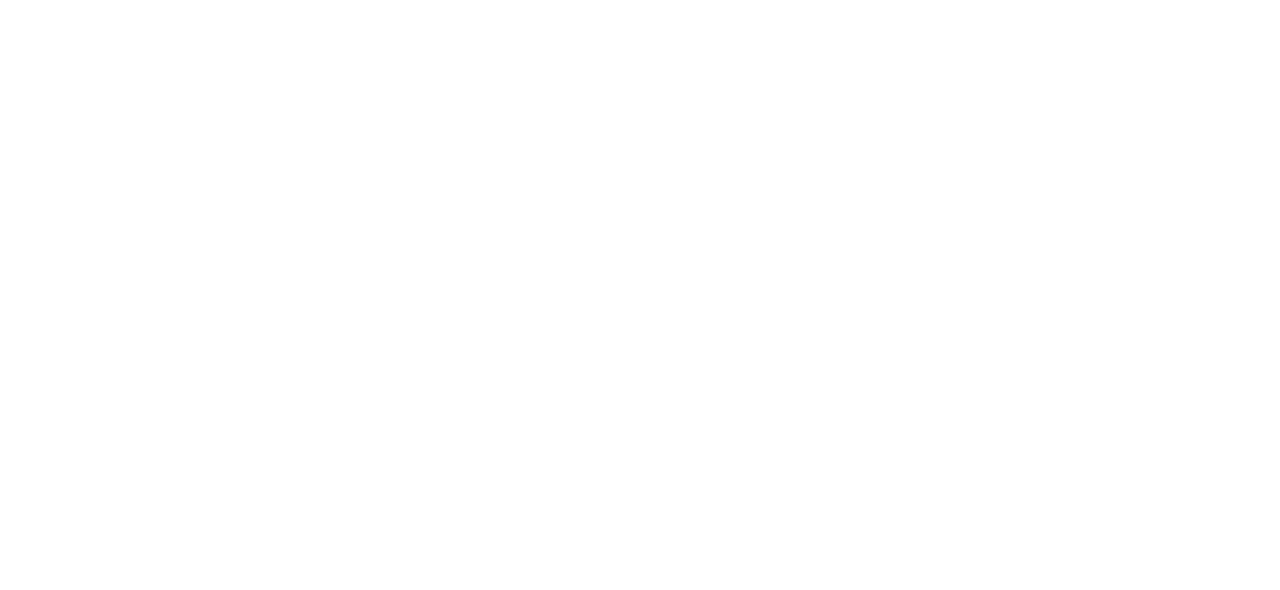
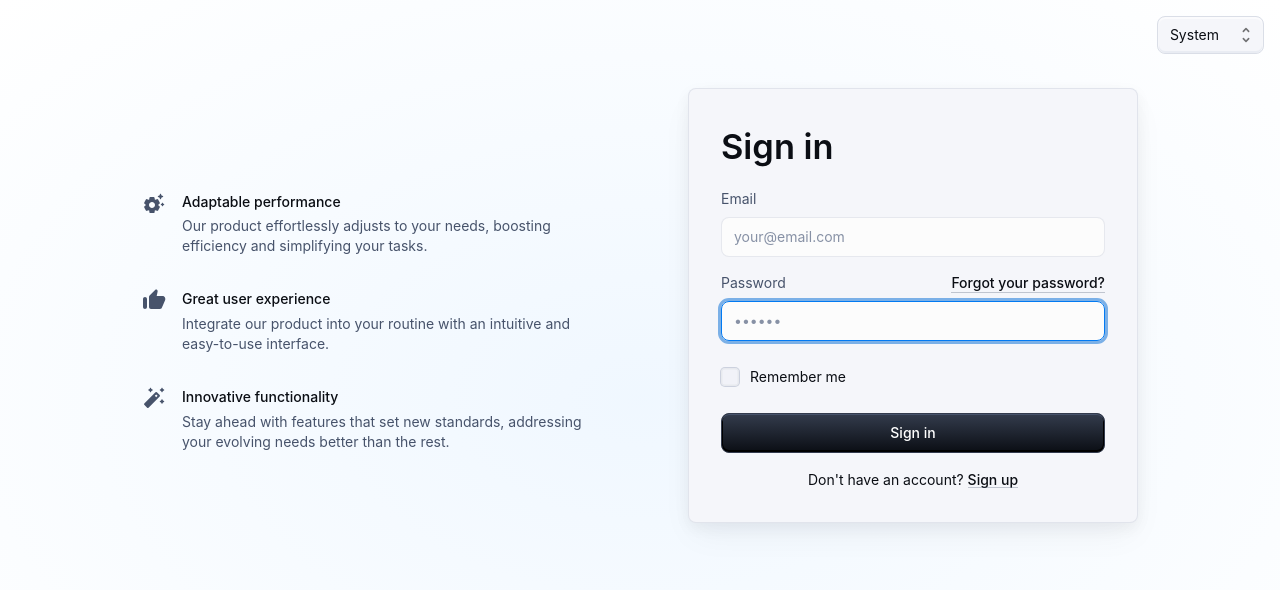
Before and after one commit to Printheus/auth-service, a React (Vite) app in the folder frontend/: page / in a window 1280 px wide. Shown: the top 590 px of the page. Built offline with nearby package versions, Linux system fonts and the light colour scheme.

Commit message:
add sign in with react router

```diff
--- a/frontend/src/App.tsx
+++ b/frontend/src/App.tsx
@@ -1,11 +1,18 @@
-import './App.css'
+import React from 'react';
+import { BrowserRouter as Router, Route, Routes } from 'react-router-dom';
+import SignInSide from './temp/SignInSide/SignInSide';
+// import SignInSide from './SignInSide';
 
-function App() {
 
+
+const App: React.FC = () => {
   return (
-    <>
-    </>
-  )
-}
+      <Router>
+        <Routes>
+          <Route path='/' element={<SignInSide/>}/>
+        </Routes>
+      </Router>
+  );
+};
 
-export default App
+export default App;
```
